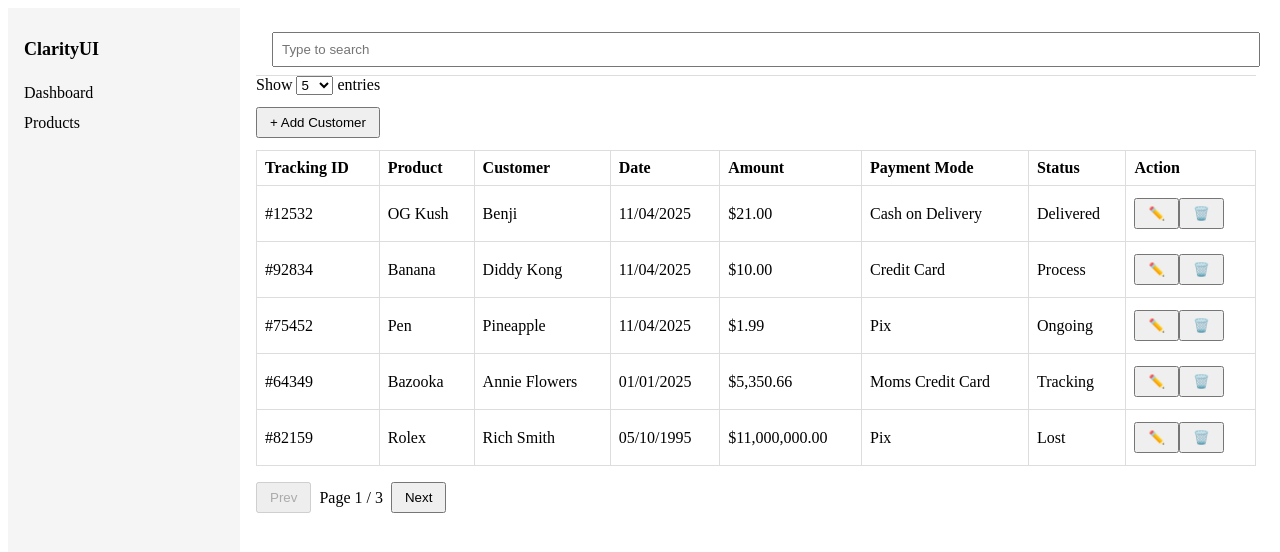
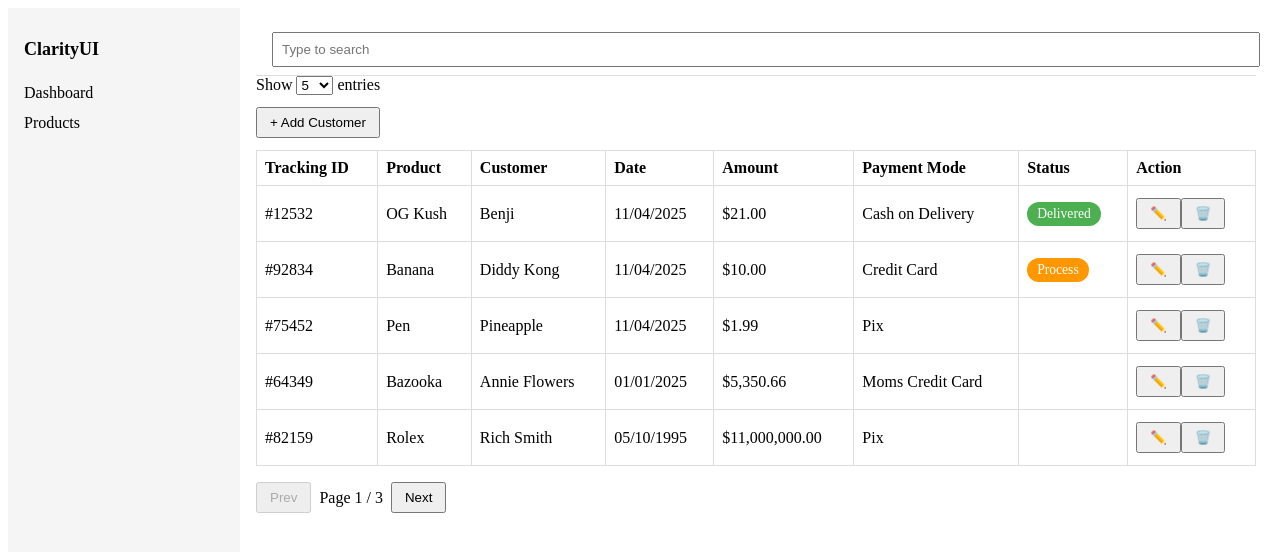
Before and after one commit to DaviCastanha/vue2-dashboard, a Vue app: page /products in a window 1280 px wide. Shown: the top 552 px of the page. Built offline with nearby package versions, Linux system fonts and the light colour scheme; data requests are answered from the project's data file; what vue-the-mask would draw is missing.

Commit message:
v0.3 Status Tag
Adicionadas as tags de status (Delivered, Process, Canceled)

```diff
--- a/server/db.json
+++ b/server/db.json
@@ -109,6 +109,16 @@
       "paymentMode": "aaa",
       "status": "a",
       "trackingId": "#50929"
+    },
+    {
+      "id": "f996",
+      "product": "O reino magico",
+      "customer": "Nathynha",
+      "date": "12/04/2025",
+      "amount": 9999999999.99,
+      "paymentMode": "Pix",
+      "status": "Canceled",
+      "trackingId": "#86154"
     }
   ]
 }
--- a/src/components/ProductsTable.vue
+++ b/src/components/ProductsTable.vue
@@ -36,9 +36,15 @@
                     <td>{{ item.product }}</td>
                     <td>{{ item.customer }}</td>
                     <td>{{ item.date }}</td>
-                    <td>${{ Number(item.amount).toLocaleString('en-US', { minimumFractionDigits: 2, maximumFractionDigits: 2 }) }}</td>
+                    <td>${{ Number(item.amount).toLocaleString('en-US', {
+                        minimumFractionDigits: 2, maximumFractionDigits: 2
+                    }) }}</td>
                     <td>{{ item.paymentMode }}</td>
-                    <td>{{ item.status }}</td>
+                    <td>
+                        <span :class="['status-tag', item.status.toLowerCase()]">
+                            {{ item.status }}
+                        </span>
+                    </td>
                     <td>
                         <button @click="openForm(item)">✏️</button>
                         <button @click="openConfirm(item)">🗑️</button>
@@ -159,4 +165,28 @@ td {
 .pagination span {
     margin: 0 8px;
 }
+
+.status-tag {
+    padding: 4px 10px;
+    border-radius: 12px;
+    font-size: 0.85rem;
+    color: white;
+    text-transform: capitalize;
+    display: inline-block;
+}
+
+.status-tag.delivered {
+    background-color: #4caf50;
+    /* verde */
+}
+
+.status-tag.process {
+    background-color: #ff9800;
+    /* laranja */
+}
+
+.status-tag.canceled {
+    background-color: #f44336;
+    /* vermelho */
+}
 </style>
```
